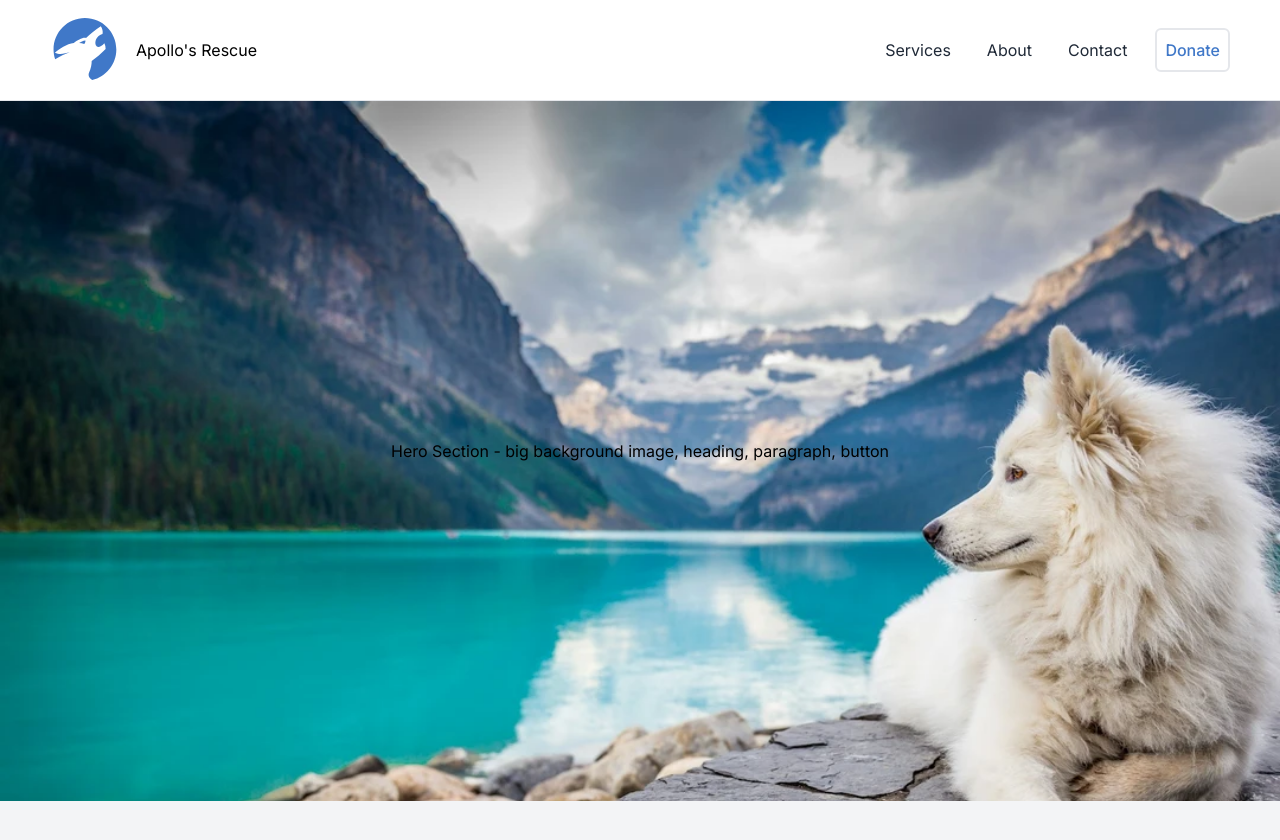
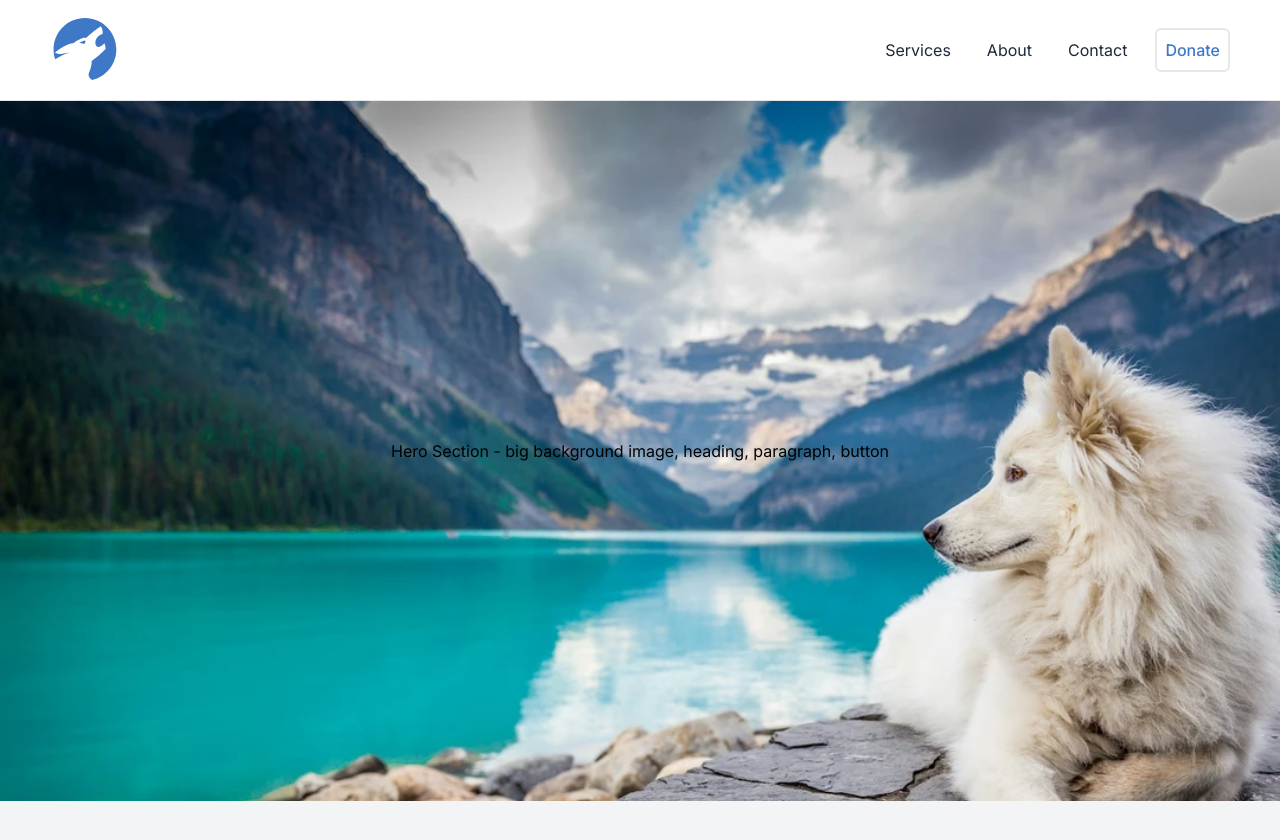
Before and after one commit to Endeyr/small-business-webpage, a Next.js app: page / in a window 1280 px wide. Shown: the top 840 px of the page. Built offline with nearby package versions, Linux system fonts and the light colour scheme.

Commit message:
removed name

```diff
--- a/app/components/navbar/index.tsx
+++ b/app/components/navbar/index.tsx
@@ -19,7 +19,6 @@ const Navbar = ({ logo }: { logo: string }) => {
 								>
 									{GiWolfHowl ? <GiWolfHowl size={70} color="#4078c8" /> : logo}
 								</Link>
-								<h2 className="dark:text-white">Apollo&apos;s Rescue</h2>
 							</div>
 							{/* Right Side Container */}
 							<div className="flex flex-1 items-center justify-end">
```
